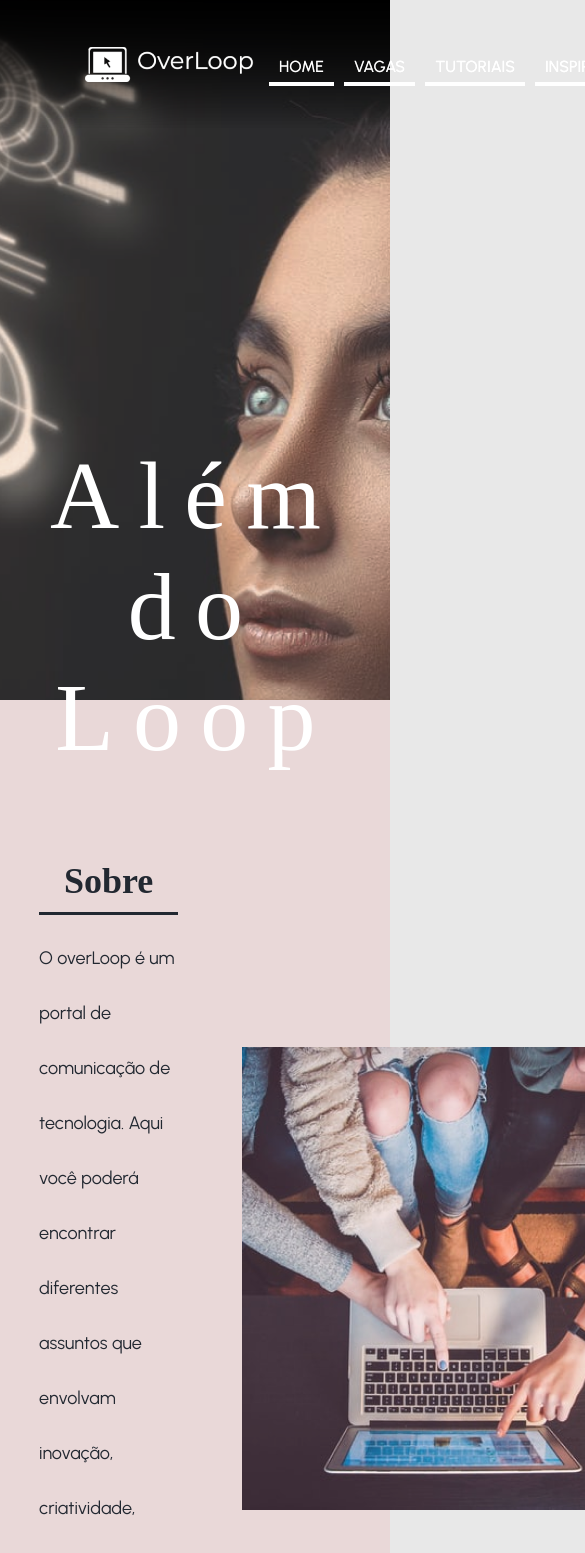
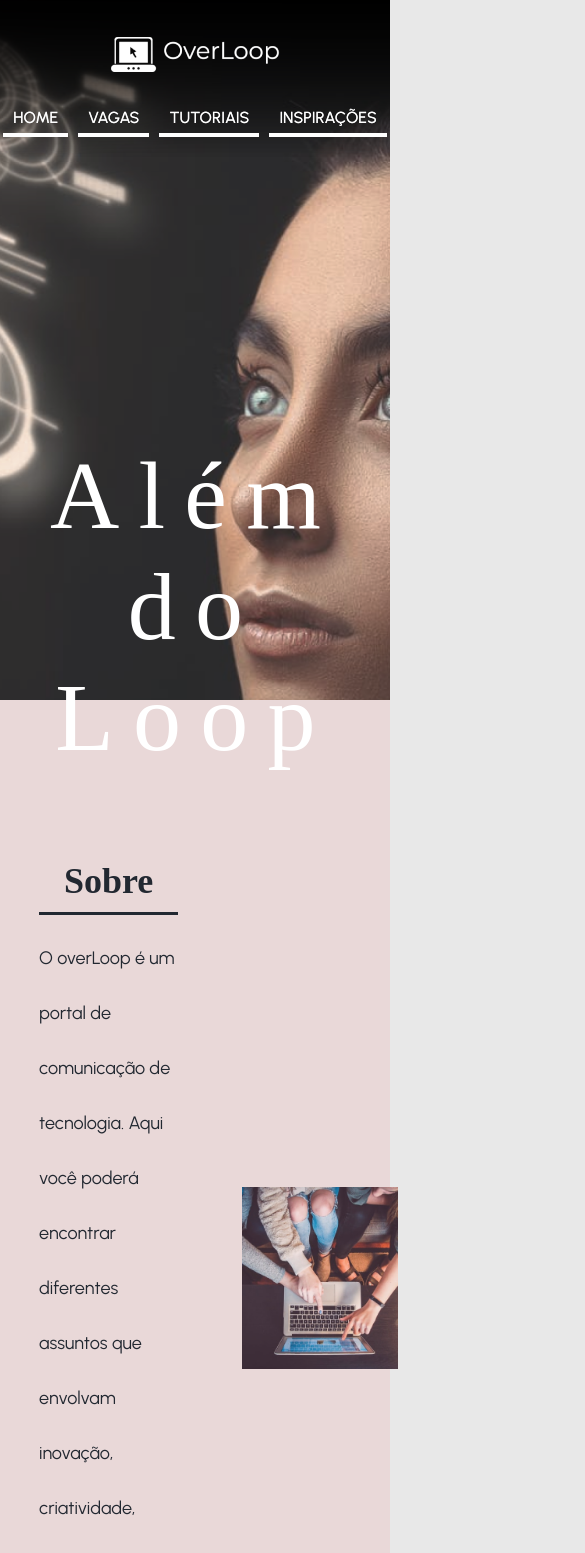
Before and after one commit to mlstellet/overloop-react, a React (Create React App) app: page / in a window 390 px wide. Shown: the top 1553 px of the page, 585 px wide, since content can reach past the window. Built offline with nearby package versions, Linux system fonts and the light colour scheme; the HTML template or start-up script is replaced by a standard one; a web font is replaced by a local one.

Commit message:
responsividade header e img

```diff
--- a/src/assets/css/header.module.css
+++ b/src/assets/css/header.module.css
@@ -62,3 +62,19 @@ header li a:hover {
 
     background-size: 4px 50px;
 }
+
+@media(max-width: 800px) {
+    header {
+        flex-wrap: wrap;
+        flex-direction: column;
+        gap: 30px;
+
+        padding: 45px 15px 40px 15px;
+    }
+}
+
+@media(max-width: 670px) {
+    header {
+        padding: 35px 0 30px;
+    }
+}
--- /dev/null
+++ b/src/components/Imagem.jsx
@@ -0,0 +1,23 @@
+import styled from "styled-components"
+
+const Img = styled.img`
+    max-width: 100%;
+    width: 50%;
+    height: auto;
+
+    @media(max-width: 620px) {
+        .icon {
+            /* DIMINUIR TAMANHO DOS ICONS */
+            max-width: 200px;
+        }
+        .foto {
+            width: 200px;
+        }
+    }
+`
+
+export default function Imagem({imagem, classe, textoAlt}) {
+    return (
+        <Img src={imagem} alt={textoAlt} className={classe} />
+    )
+}
--- a/src/pages/Home.js
+++ b/src/pages/Home.js
@@ -12,7 +12,7 @@ import Button from "../components/Button"
 import H2 from "../components/H2"
 import P from "../components/P"
 import Text from "../components/Text"
-
+import Img from "../components/Imagem"
 
 function Home() {
     return (
@@ -26,15 +26,17 @@ function Home() {
                         O overLoop é um portal de comunicação de tecnologia. Aqui você poderá encontrar diferentes assuntos que envolvam inovação, criatividade, aprendizado e muita, mais muita colaboração!
                     </P>
                 </Text>
-                <img src={sobreFoto} alt="" />
+                {/* <img src={sobreFoto} alt="" /> */}
+                <Img imagem={sobreFoto} classe="foto" />
             </FlexContainer>
 
             <FlexContainer secao="missao-valores">
-                    <img className="icon" src={missaoIcon} alt="" />
+                    {/* <img className="icon" src={missaoIcon} alt="" /> */}
+                    <Img imagem={missaoIcon} classe="icon"/>
                     <Text>
                         <H2 h2="Missão" />
                         <P>
-                            Nosso propósito é garantir o conteúdo de qualidade para todes nossos usuários de tecnologia.
+                            Nosso propósito é garantir o conteúdo de qualidade para todes nossos usuários.
                             <br/>
                             Conteúdo gratuito e de qualidade para todes.
                         </P>
@@ -55,7 +57,8 @@ function Home() {
                     </P>
                     <Button text="Buscar" link="/vagas"/>
                 </Text>
-                <img className="icon" src={vagasIcon} alt="" />
+                {/* <img className="icon" src={vagasIcon} alt="" /> */}
+                <Img imagem={vagasIcon} classe="icon"/>
             </FlexContainer>
 
             <FlexContainer secao="pessoas">
```
